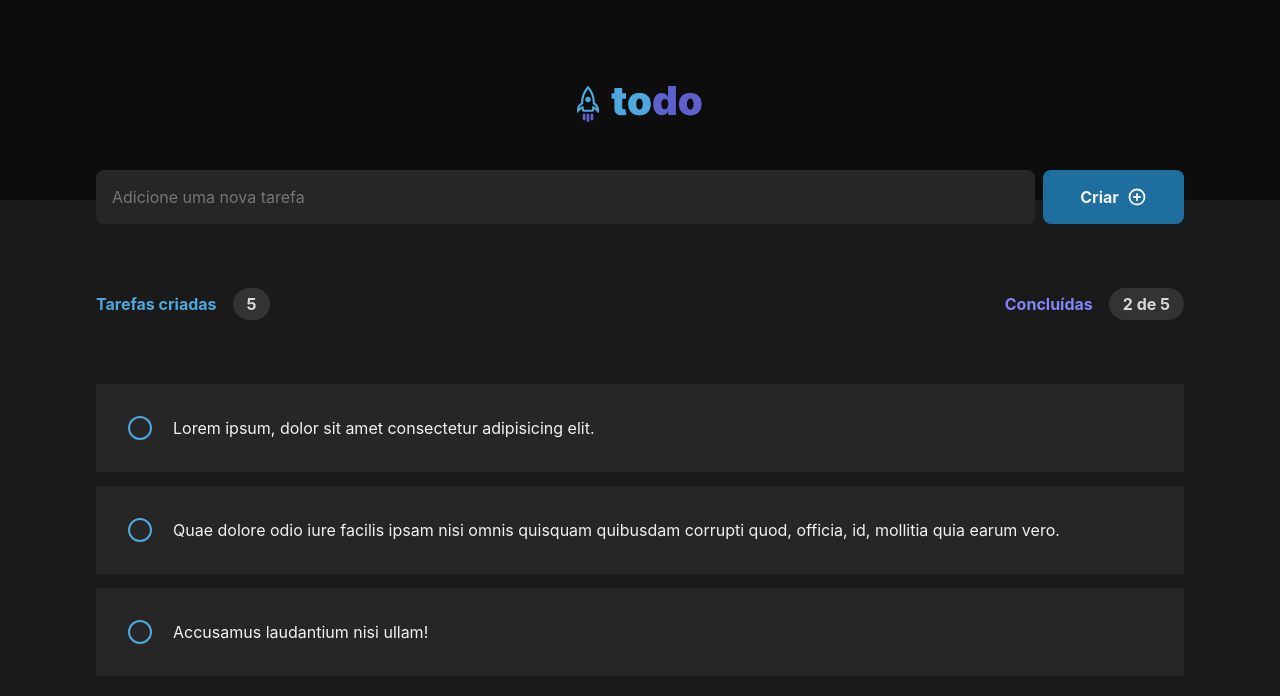
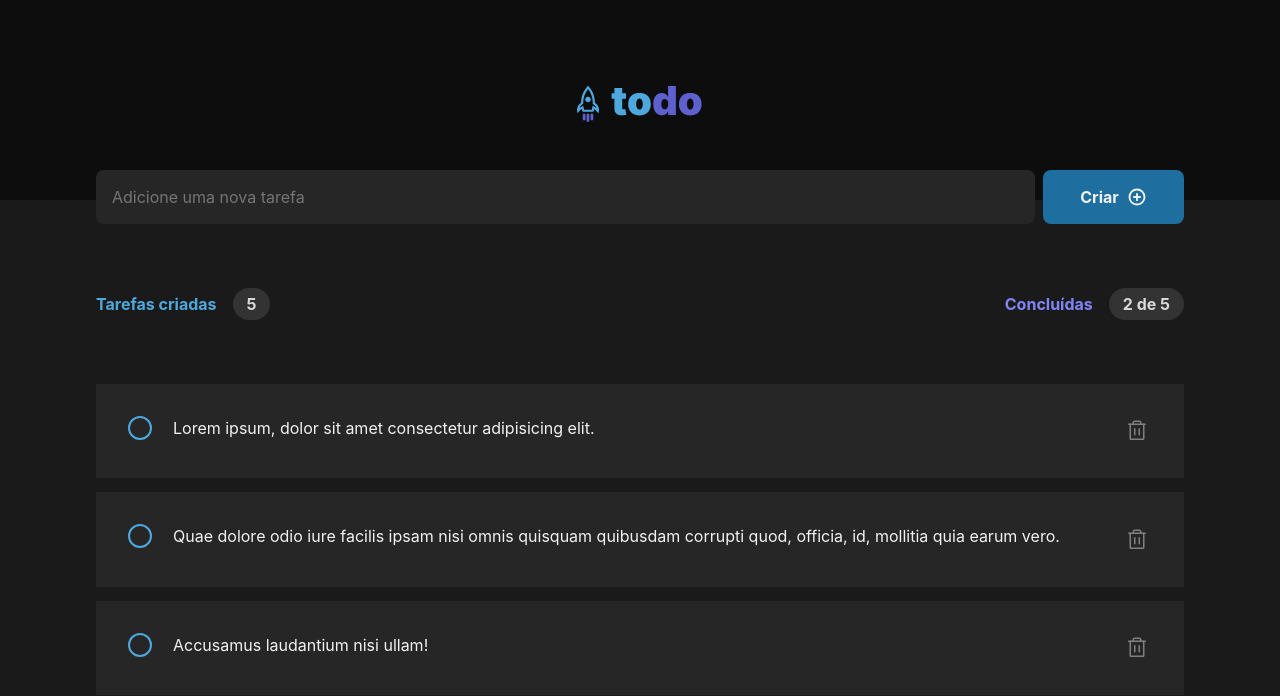
Before and after one commit to bruflor/ignite-challenge01-toDoList, a React (Vite) app: page / in a window 1280 px wide. Shown: the top 696 px of the page. Built offline with nearby package versions, Linux system fonts and the light colour scheme.

Commit message:
basic structure finished

```diff
--- a/src/App.module.css
+++ b/src/App.module.css
@@ -94,12 +94,15 @@
 .task {
   background: var(--gray-500);
   padding: 2rem;
+  display: flex;
+  justify-content: space-between;
+}
+.task div {
   position: relative;
   display: flex;
   gap: 2rem;
 }
-
-.task label {
+.task div label {
   background-color: transparent;
   border: 2px solid var(--blue);
   border-radius: 50%;
@@ -109,11 +112,11 @@
   width: 1.5rem;
   transition: background-color 0.1s;
 }
-.task label:hover {
+.task div label:hover {
   border: 2px solid var(--blue-dark);
 }
 
-.task label:after {
+.task div label:after {
   border: 2px solid var(--gray-100);
   border-top: none;
   border-right: none;
@@ -127,20 +130,36 @@
   transform: rotate(-45deg);
 }
 
-.task input[type="checkbox"] {
+.task div input[type="checkbox"] {
   visibility: hidden;
 }
 
-.task input[type="checkbox"]:checked + label {
+.task div input[type="checkbox"]:checked + label {
   background-color: var(--purple-dark);
   border-color: var(--purple-dark);
   transition: background-color 0.1s;
 }
-.task input[type="checkbox"]:checked:hover + label {
+.task div input[type="checkbox"]:checked:hover + label {
   background-color: var(--purple);
   border-color: var(--purple);
 }
 
-.task input[type="checkbox"]:checked + label:after {
+.task div input[type="checkbox"]:checked + label:after {
   opacity: 1;
 }
+
+.task button {
+  padding: 0.2rem;
+  display: flex;
+  align-item: center;
+  border-radius: 4px;
+  background: transparent;
+  border: 0;
+  color: var(--gray-300);
+  cursor: pointer;
+}
+.task button:hover {
+  background: var(--gray-400);
+  border: 0;
+  color: var(--danger);
+}
--- a/src/App.tsx
+++ b/src/App.tsx
@@ -1,7 +1,7 @@
 import "./global.css";
 import Logo from "./assets/LogoToDo.svg";
 import styles from "./App.module.css";
-import { PlusCircle, TextBolder } from "phosphor-react";
+import { PlusCircle, TextBolder, Trash } from "phosphor-react";
 
 const tasks = [
   {
@@ -46,10 +46,14 @@ export const App = () => {
           {tasks.map((task) => {
             return (
               <div className={styles.task}>
-                <input type="checkbox" id={task.title} />
-                <label htmlFor={task.title}></label>
-                <span>{task.title}</span>
-                {/* <button>{""}</button> */}
+                <div>
+                  <input type="checkbox" id={task.title} />
+                  <label htmlFor={task.title}></label>
+                  <span>{task.title}</span>
+                </div>
+                <button title="Deletar tarefa">
+                  <Trash size={24} />
+                </button>{" "}
               </div>
             );
           })}
```
